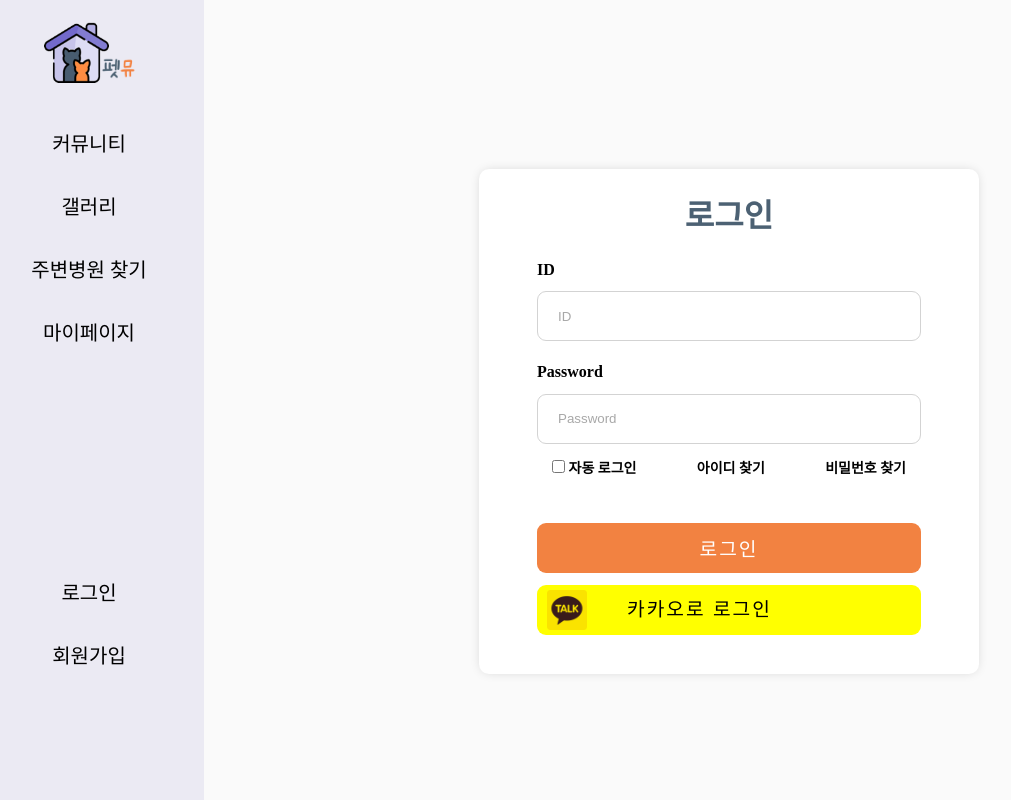
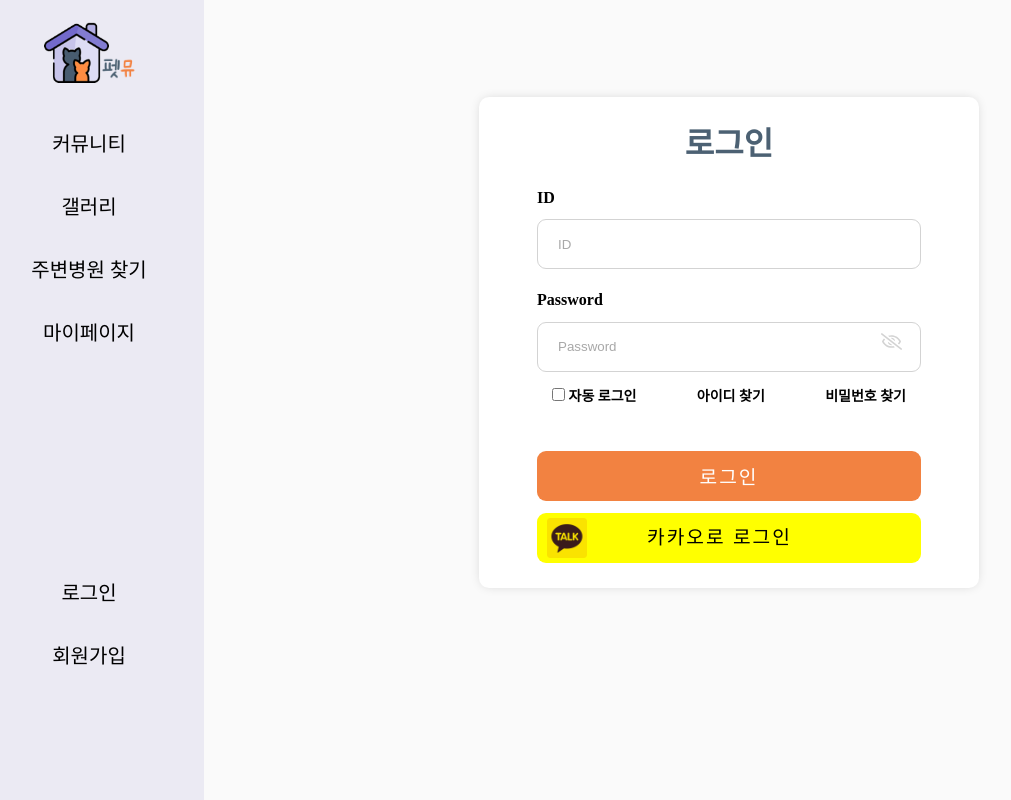
Before and after one commit to Dong-Hoon94/petmu, a React (Vite) app: page /login in a window 1280 px wide. Shown: the whole page, without its empty margins (26-1037 px from the left). Built offline with nearby package versions, Linux system fonts and the light colour scheme.

Commit message:
feat : 로그인 수정  새단장

```diff
--- a/src/components/app/index.jsx
+++ b/src/components/app/index.jsx
@@ -2,7 +2,7 @@ import {Routes, Route} from 'react-router-dom'
 import MainLayout from "../../layouts/MainLayout";
 import Home from "../../pages/home";
 import Login from '../../pages/login';
-import SignUp from '../SignUp';
+import SignUp from '../../pages/signUp';
 import My from '../../pages/My';
 import Community from '../../pages/community';
 
--- a/src/components/sideBar/nav/index.jsx
+++ b/src/components/sideBar/nav/index.jsx
@@ -26,10 +26,12 @@ const Nav = () => {
         </div>
         <div className="user-menu">
           <ul className="menu">
-          <li>
+            <li>
               <Link to="/login">로그인</Link>
             </li>
-            <li>회원가입</li>
+            <li>
+            <Link to="/signup">회원가입</Link>
+            </li>
           </ul>
         </div>
       </div>
--- a/src/pages/login/index.jsx
+++ b/src/pages/login/index.jsx
@@ -1,6 +1,12 @@
-import { LoginWrap } from "./styles"
+import { useState } from "react";
+import { LoginWrap } from "./styles";
+import { FaRegEyeSlash ,FaRegEye } from "react-icons/fa";
 
 const Login = () => {
+  const [isShow, setIsShow] = useState(false);
+  const onShowPassword = () => {
+    setIsShow((prev) => !prev);
+  };
   return (
     <LoginWrap className="login-wrap">
       <div className="login_main">
@@ -10,11 +16,29 @@ const Login = () => {
       {/* <!-- 로그인 아이디  --> */}
       <div className="login_id">
         <h4>ID </h4>
-        <input type="text" name="id" id="id" className="login_idh" placeholder="ID" />
+        <input
+          type="text"
+          name="id"
+          id="id"
+          className="login_idh"
+          placeholder="ID"
+        />
       </div>
       <div className="login_pw">
         <h4>Password</h4>
-        <input type="password" id="password" className="login_pwh" placeholder="Password" />
+        <input
+          type={`${isShow ? "text" : "password"}`}
+          id="password"
+          className="login_pwh"
+          placeholder="Password"
+        />
+        <div className="eyes" onClick={onShowPassword}>
+          {isShow ? (
+            <FaRegEye size={20} color="#495057" />
+          ) : (
+            <FaRegEyeSlash size={21} color="lightgray"/>
+          )}
+        </div>
       </div>
 
       <div className="login_etc">
@@ -45,13 +69,11 @@ const Login = () => {
               </span>
               <span className="login_text">카카오로 로그인</span>
             </a>
-
           </li>
-
         </ul>
       </div>
     </LoginWrap>
-  )
-}
+  );
+};
 
-export default Login
+export default Login;
--- a/src/pages/login/styles.js
+++ b/src/pages/login/styles.js
@@ -3,31 +3,16 @@ import styled from "@emotion/styled";
 export const LoginWrap = styled.div`
   position: absolute;
   left: 50%;
-  top: 20%;
+  top: 10%;
   display: flex;
   flex-direction: column;
   align-items: center;
   padding: 25px 10px;
   width: 500px;
-  height: 505px;
   border-radius: 10px;
   box-shadow: 0px 0px 12px -3px rgb(0 0 0 / 20%);
   background-color: #fff;
   transform: translateX(-50%);
-
-  .login {
-    height: 505px;
-    padding-bottom: 50px;
-    min-width: 430px;
-    background: white;
-    box-shadow: 0px 0px 12px -3px rgb(0 0 0 / 20%);
-    border-radius: 10px;
-    display: flex;
-    justify-content: center;
-    align-items: center;
-    flex-direction: column;
-    box-sizing: border-box;
-  }
 
   .login_main span {
     position: fixed;
@@ -79,6 +64,7 @@ export const LoginWrap = styled.div`
     outline: none;
   }
 
+
   .login_pw {
     margin-top: 20px;
     width: 80%;
@@ -92,7 +78,19 @@ export const LoginWrap = styled.div`
     padding: 0px 20px;
     border: 1px solid lightgray;
     outline: none;
+    position: relative;
     /* outline : 외곽선 스타일 */
+  }
+
+  .login_pw .eyes {
+  position: absolute;
+  top: 5px;
+  bottom: 0;
+  right: 75px;
+  margin: auto 2px;
+  height: 30px;
+  font-size: 22px;
+  cursor: pointer;
   }
 
   .forgot_pw a {
@@ -155,7 +153,6 @@ export const LoginWrap = styled.div`
   }
 
   .submit ul.sns_login .kakao {
-    position: absolute;
     background: yellow;
     border-radius: 9px;
     font-weight: 500;
@@ -191,7 +188,7 @@ export const LoginWrap = styled.div`
   }
 
   ul.sns_login .kakao .login_text {
-    padding: 0 40px;
+    padding: 0px 60px;
     letter-spacing: 1.2px;
   }
 `;
```
